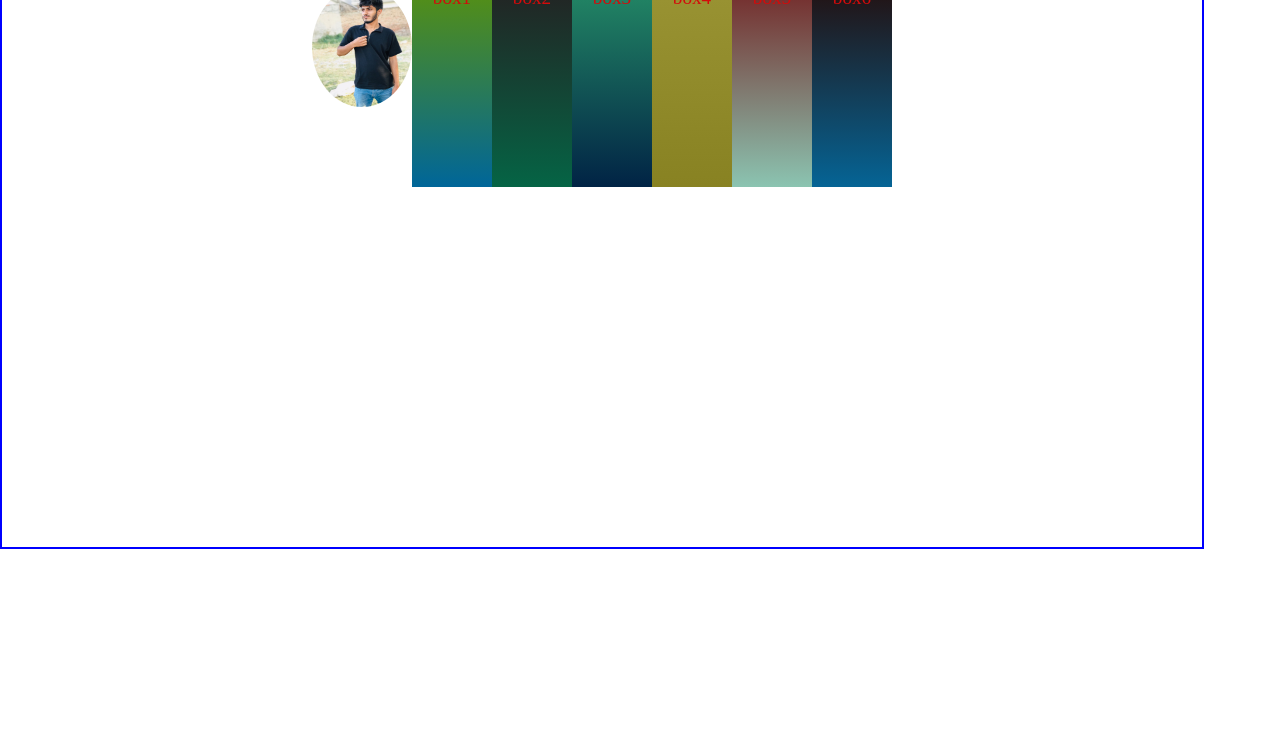
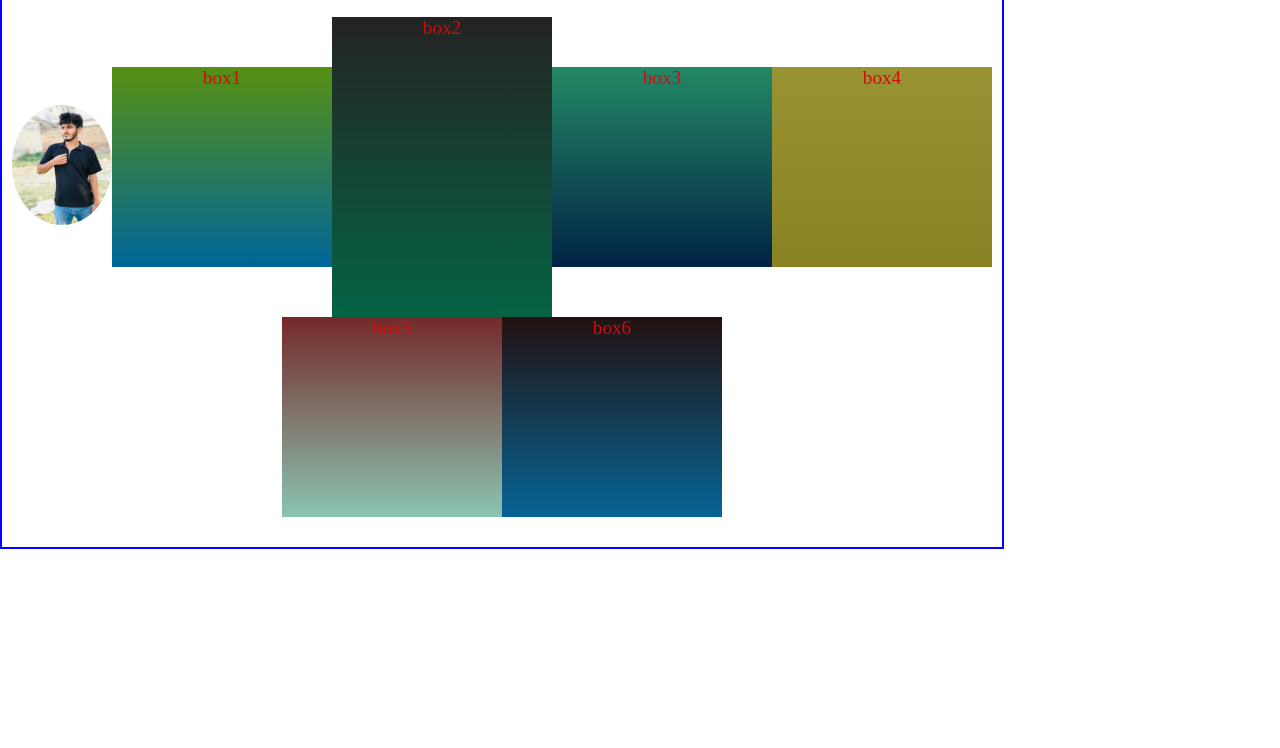
Before and after one commit to RanaAthar/FlexBox, a plain HTML site: page index.html in a window 1280 px wide. Shown: the part 52-800 px from the top of the page. Drawn offline with Linux system fonts and the light colour scheme.

Commit message:
Add some features in css

```diff
--- a/style.css
+++ b/style.css
@@ -7,7 +7,7 @@ body{
 }
 .container{
     height: 560px;
-    width: 1200px;
+    width: 1000px;
     border: 2px solid blue;
     display: flex;
     /* flex-direction: column; */
@@ -15,45 +15,48 @@ body{
     flex-direction:row;
     /* flex-direction: row-reverse; */
     justify-content: center;
+    align-items: center;
+    align-content: center;
+    flex-wrap: wrap;
 }
 .box1{
     height: 200px;
-    width: 80px;
+    width: 220px;
     background: linear-gradient(#569012, #006699), #009999;
     color: rgb(211, 11, 11);
     font-size: larger;
 }
 .box2{
-    height: 200px;
-    width: 80px;
+    height: 300px;
+    width: 220px;
     background: linear-gradient(#232323, #056445), #534363;
     color: rgb(211, 11, 11);
     font-size: larger;
 }
 .box3{
     height: 200px;
-    width: 80px;
+    width: 220px;
     background: linear-gradient(#238865, #012345), #567890;
     color: rgb(211, 11, 11);
     font-size: larger;
 }
 .box4{
     height: 200px;
-    width: 80px;
+    width: 220px;
     background: linear-gradient(#999333, #888222), #341209;
     color: rgb(211, 11, 11);
     font-size: larger;
 }
 .box5{
     height: 200px;
-    width: 80px;
+    width: 220px;
     background: linear-gradient(#742929, #8bc4b1), #dacee6;
     color: rgb(211, 11, 11);
     font-size: larger;
 }
 .box6{
     height: 200px;
-    width: 80px;
+    width: 220px;
     background: linear-gradient(#231111, #056495), #534443;
     color: rgb(211, 11, 11);
     font-size: larger;
```
Also changed, not shown: index1.html (added, +11 -0 lines), 1 other file.
